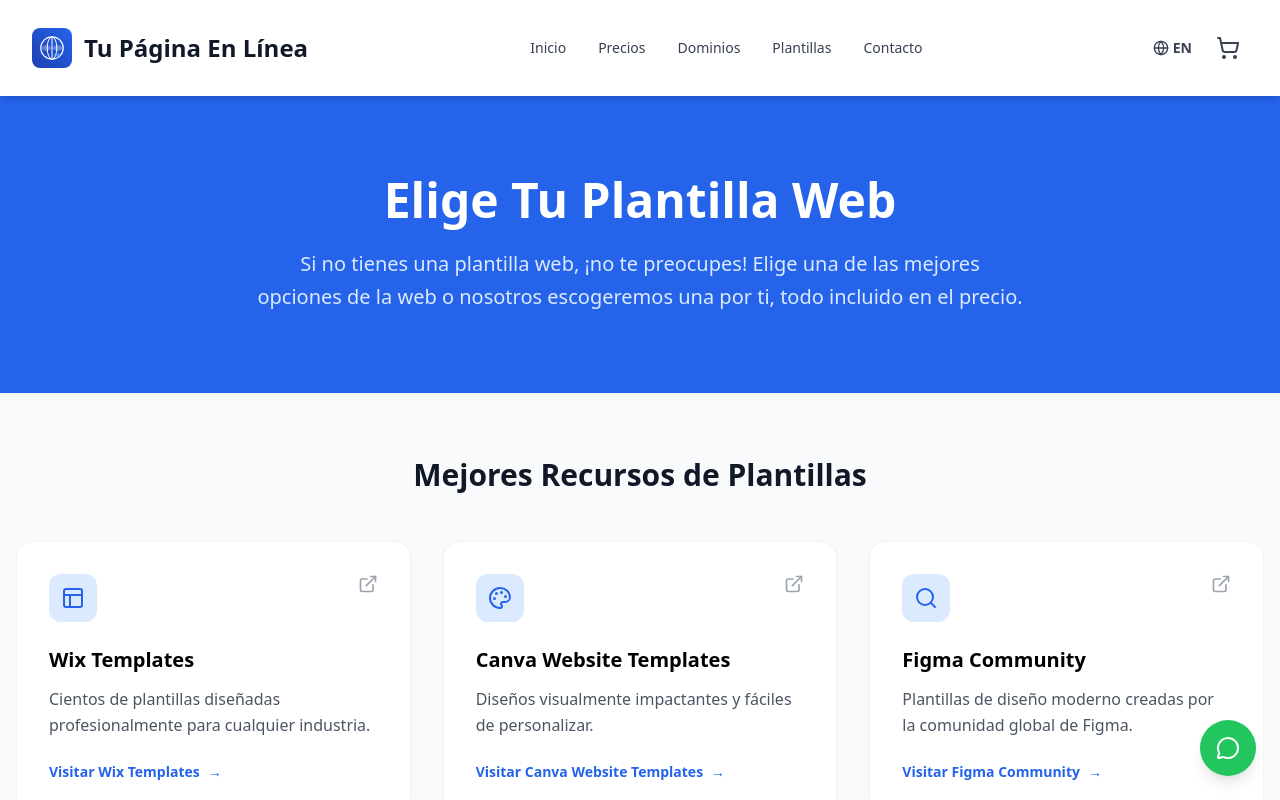
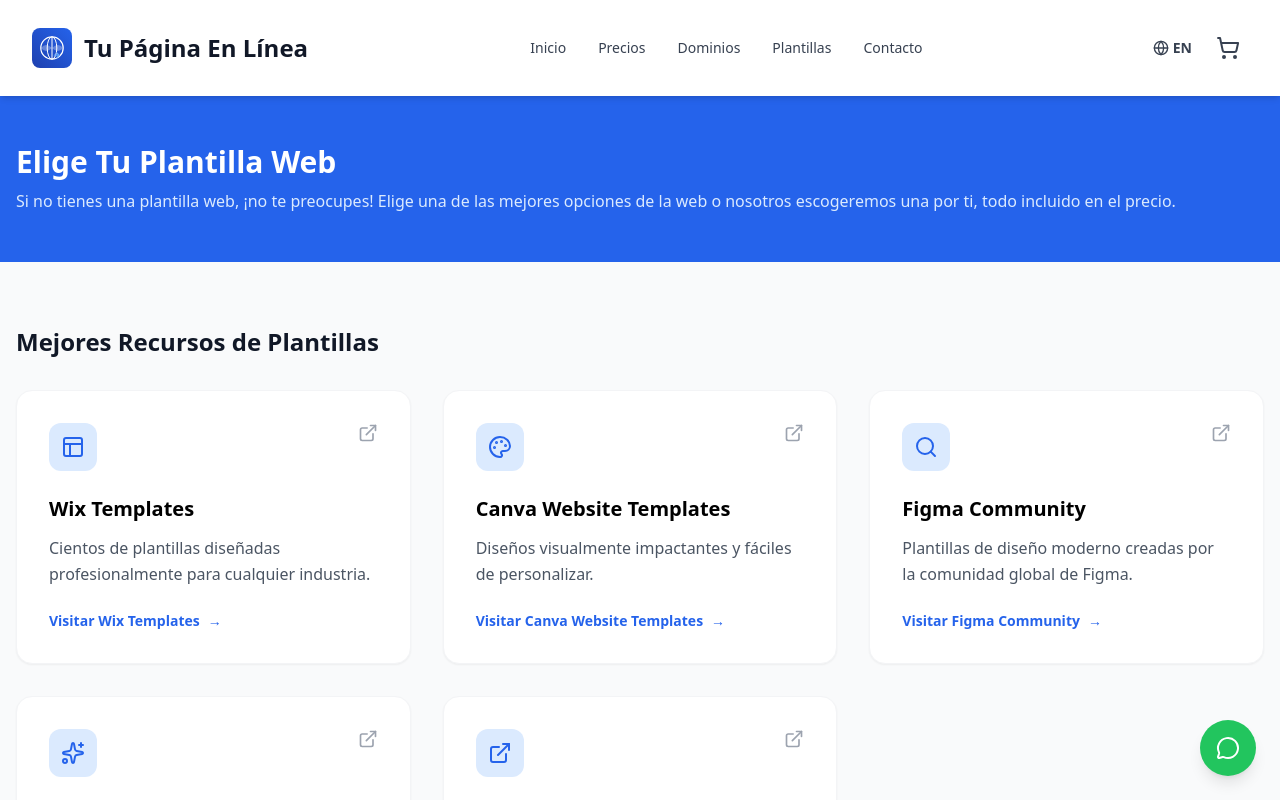
Before and after one commit to pabloandreychacon/react-web-builder, a React (Vite) app: page /templates in a window 1280 px wide. Shown: the top 800 px of the page. Built offline with nearby package versions, Linux system fonts and the light colour scheme; no server answers; the database is empty.

Commit message:
templates styling and close menu on click

```diff
--- a/src/components/Navbar.tsx
+++ b/src/components/Navbar.tsx
@@ -89,17 +89,11 @@
         {/* Mobile Menu */}
         {isMenuOpen && (
           <div className="md:hidden pb-4 space-y-3">
-            <Link to="/" className="block px-4 py-3 text-gray-700 hover:bg-gray-100 rounded">{t.nav.home}</Link>
-            <Link to="/websites" className="block px-4 py-3 text-gray-700 hover:bg-gray-100 rounded">{t.nav.pricing}</Link>
-            <Link to="/domains" className="block px-4 py-3 text-gray-700 hover:bg-gray-100 rounded">{t.nav.domains}</Link>
-            <Link to="/templates" className="block px-4 py-3 text-gray-700 hover:bg-gray-100 rounded">{t.nav.templates}</Link>
-            <Link to="/contact" className="block px-4 py-3 text-gray-700 hover:bg-gray-100 rounded">{t.nav.contact}</Link>
-            {!user && (
-              <>
-                <Link to="/login" className="block px-4 py-3 text-gray-700 hover:bg-gray-100 rounded">{t.nav.login}</Link>
-                <Link to="/signup" className="block px-4 py-3 bg-blue-600 text-white rounded">{t.nav.signup}</Link>
-              </>
-            )}
+            <Link to="/" onClick={() => setIsMenuOpen(false)} className="block px-4 py-3 text-gray-700 hover:bg-gray-100 rounded">{t.nav.home}</Link>
+            <Link to="/websites" onClick={() => setIsMenuOpen(false)} className="block px-4 py-3 text-gray-700 hover:bg-gray-100 rounded">{t.nav.pricing}</Link>
+            <Link to="/domains" onClick={() => setIsMenuOpen(false)} className="block px-4 py-3 text-gray-700 hover:bg-gray-100 rounded">{t.nav.domains}</Link>
+            <Link to="/templates" onClick={() => setIsMenuOpen(false)} className="block px-4 py-3 text-gray-700 hover:bg-gray-100 rounded">{t.nav.templates}</Link>
+            <Link to="/contact" onClick={() => setIsMenuOpen(false)} className="block px-4 py-3 text-gray-700 hover:bg-gray-100 rounded">{t.nav.contact}</Link>
           </div>
         )}
       </div>
--- a/src/pages/Templates.tsx
+++ b/src/pages/Templates.tsx
@@ -9,12 +9,12 @@
   return (
     <div className="bg-gray-50 min-h-screen pb-20">
       {/* Header Section */}
-      <section className="bg-blue-600 py-20 px-4 text-white">
-        <div className="max-w-7xl mx-auto text-center">
-          <h1 className="text-4xl md:text-5xl font-bold mb-6">
+      <section className="bg-blue-600 py-12 px-4 text-white w-full">
+        <div className="max-w-7xl mx-auto">
+          <h1 className="text-3xl font-bold mb-2">
             {t.title}
           </h1>
-          <p className="text-xl text-blue-100 max-w-3xl mx-auto leading-relaxed">
+          <p className="text-base text-blue-100 leading-relaxed">
             {t.subtitle}
           </p>
         </div>
@@ -23,7 +23,7 @@
       {/* Resources Section */}
       <section className="py-16 px-4">
         <div className="max-w-7xl mx-auto">
-          <h2 className="text-3xl font-bold text-gray-900 mb-12 text-center">
+          <h2 className="text-2xl font-bold text-gray-900 mb-8">
             {t.resourcesTitle}
           </h2>
 
```
